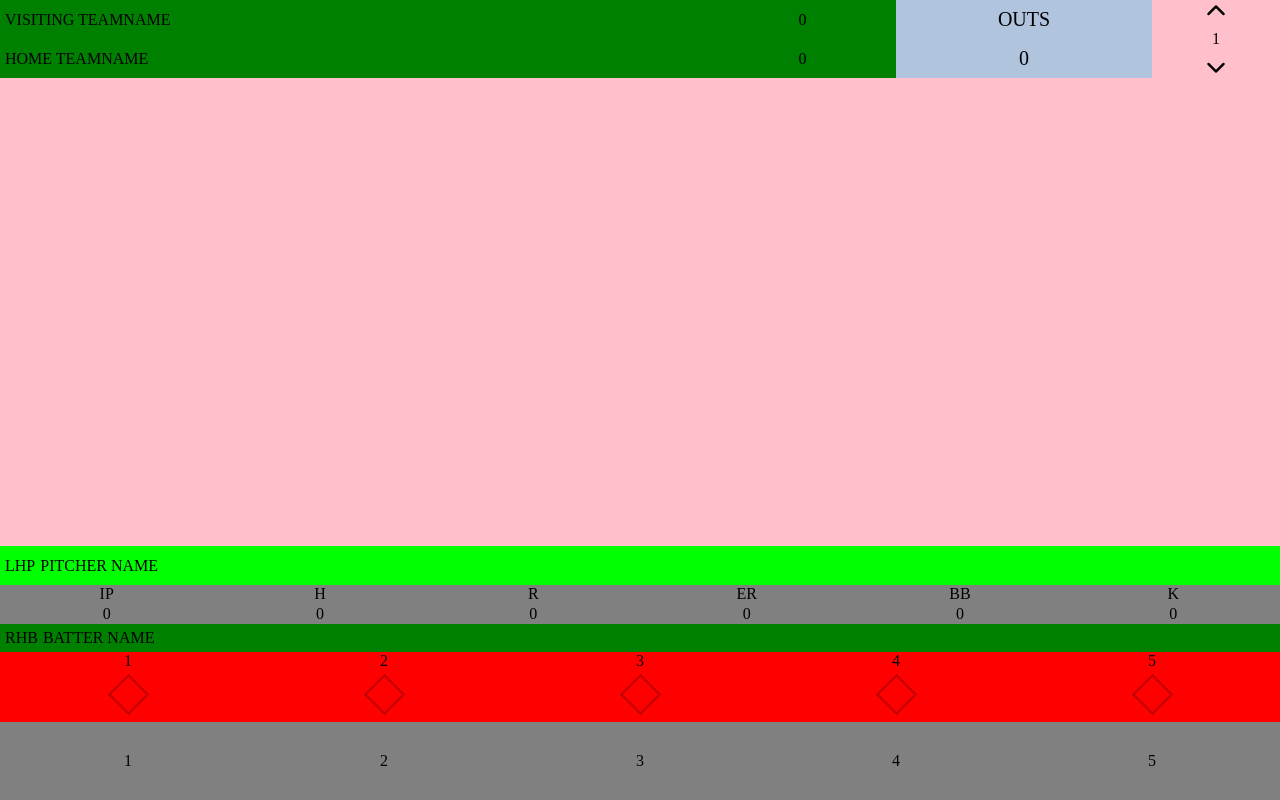
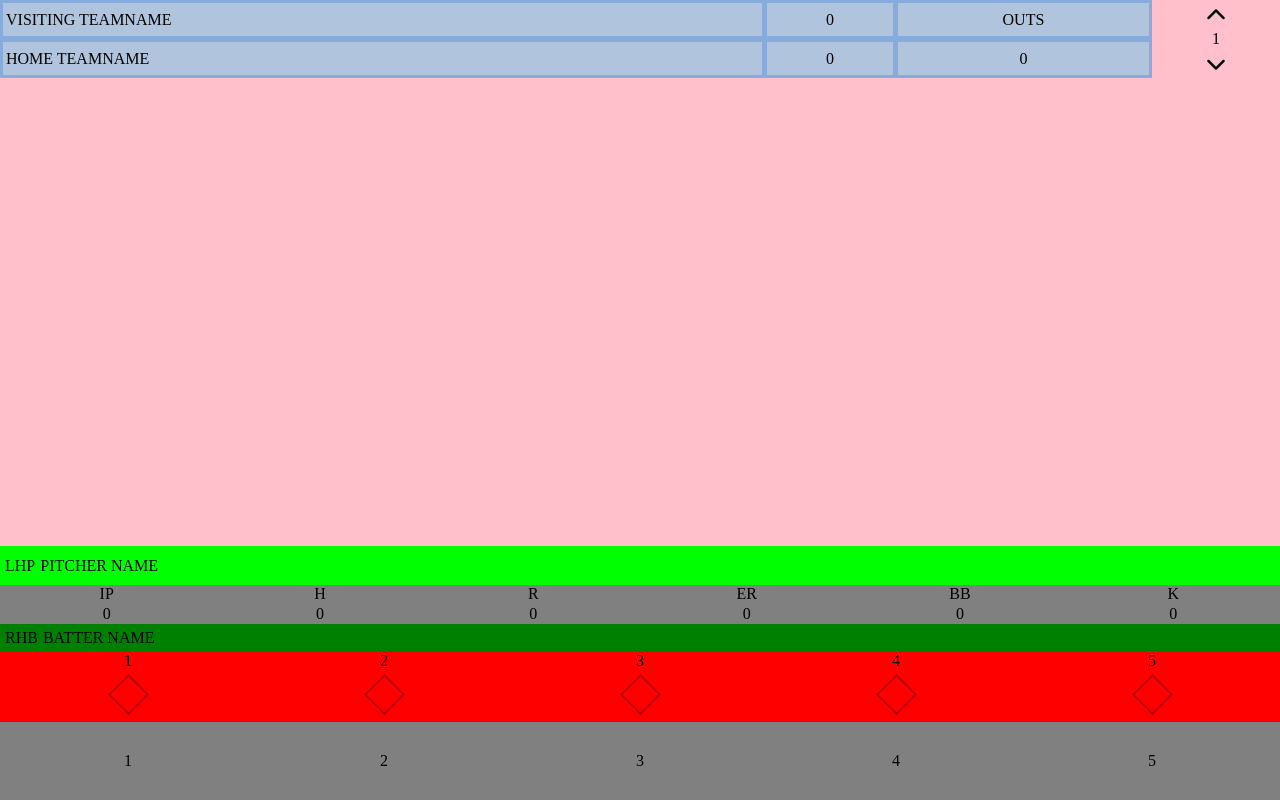
Before and after one commit to rick99gtp/scoresheetonline, a plain HTML site: page index.html in a window 1280 px wide. Drawn offline with Linux system fonts and the light colour scheme.

Commit message:
Scoreboard layout done.

```diff
--- a/css/style.scss
+++ b/css/style.scss
@@ -13,53 +13,53 @@
     background: red;
 
     .scoreboard {
-        display: grid;
-        grid-template-rows: 1fr;
-        grid-template-columns: 7fr 2fr 1fr;
+        display: flex;
         flex: 1;
 
         .scoreboard__info {
-            background: green;
-            display: grid;
-            grid-template-rows: 1fr 1fr;
-            grid-template-columns: 1fr;
+            background: rgb(135, 172, 219);
+            display: flex;
+            flex-direction: column;
+            flex: 9;
 
             .scoreboard__info-row {
-                display: grid;
-                grid-template-rows: 1fr;
-                grid-template-columns: 8fr 2fr;
-                align-items: center;
-                padding: 0.3125rem;
+                display: flex;
+                flex: 1 ;
+                padding: 3px;
 
                 .teamname {
-
+                    flex: 6;
+                    display: flex;
+                    align-items: center;
+                    padding: 3px;
+                    background: lightsteelblue;
                 }
 
                 .runs {
-                    text-align: center;
+                    flex: 1;
+                    display: flex;
+                    justify-content: center;
+                    align-items: center;
+                    background: lightsteelblue;
+                    margin: 0 5px;
+                }
+
+                .scoreboard__info-outs {
+                    background: lightsteelblue;
+                    flex: 2;
+                    display: flex;
+                    justify-content: center;
+                    align-items: center;
                 }
             }
-
-            .scoreboard__info-inning {
-
-            }
-        }
-
-        .scoreboard__outs {
-            background: lightsteelblue;
-            display: flex;
-            flex-direction: column;
-            justify-content: space-around;
-            align-items: center;
-            font-size: 20px;
         }
 
         .scoreboard__inning {
             background: pink;
-            display: grid;
-            grid-template-rows: 2fr 3fr 2fr;
-            grid-template-columns: 1fr;
-            text-align: center;
+            display: flex;
+            flex-direction: column;
+            justify-content: space-evenly;
+            flex: 1;
 
             #inning {
                 display: flex;
--- a/index.html
+++ b/index.html
@@ -19,15 +19,17 @@
                 <div class="scoreboard__info-row">
                     <div id="vis-name" class="teamname">VISITING TEAMNAME</div>
                     <div id="vis-runs" class="runs">0</div>
+                    <div class="scoreboard__info-outs">
+                        <p>OUTS
+                    </div>
                 </div>
                 <div class="scoreboard__info-row">
                     <div id="home-name" class="teamname">HOME TEAMNAME</div>
                     <div id="home-runs" class="runs">0</div>
+                    <div class="scoreboard__info-outs">
+                        <p id="outs">0</p>
+                    </div>
                 </div>
-            </div>
-            <div class="scoreboard__outs">
-                <p>OUTS</p>
-                <p id="outs">0</p>
             </div>
             <div class="scoreboard__inning">
                 <i class="fas fa-chevron-up fa-lg"></i>
@@ -35,6 +37,7 @@
                 <i class="fas fa-chevron-down fa-lg"></i>
             </div>
         </div>
+
         <div class="field">
 
         </div>
```
Also changed, not shown: css/style.css, 1 other file.
